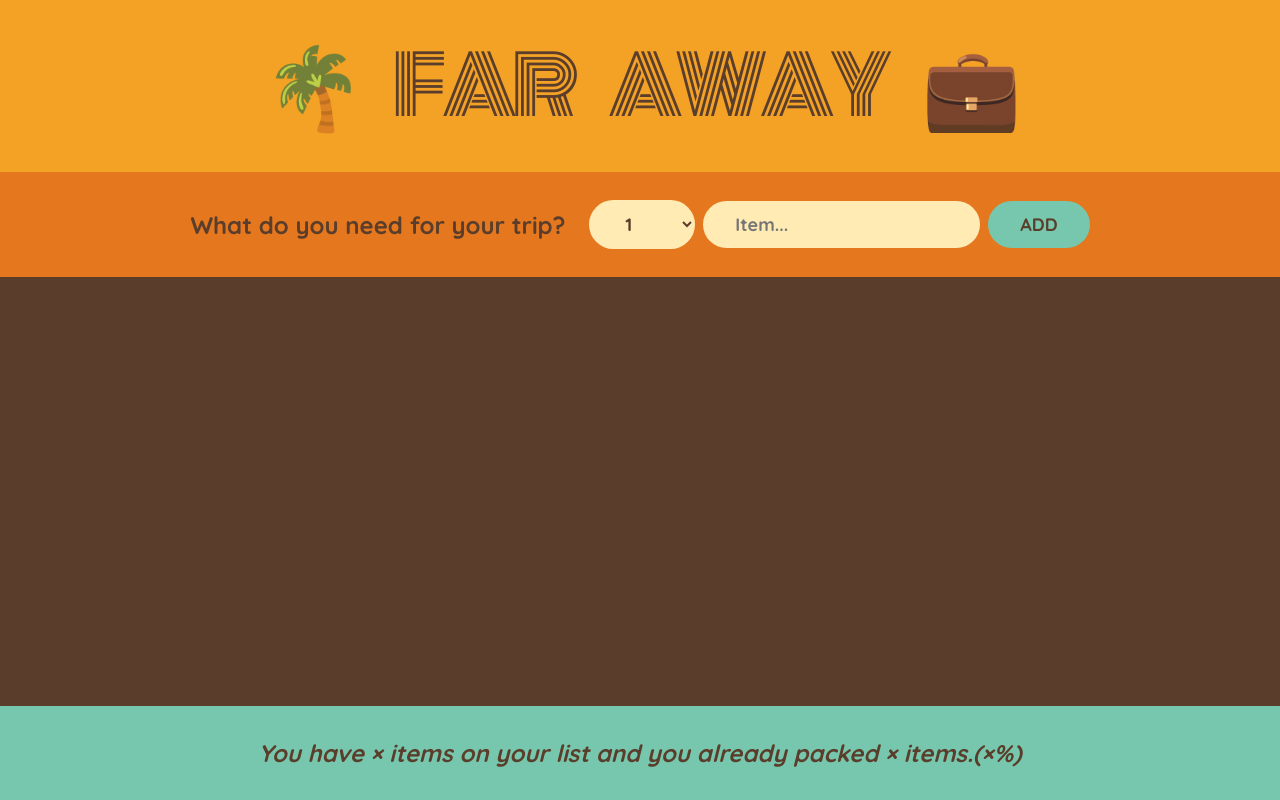
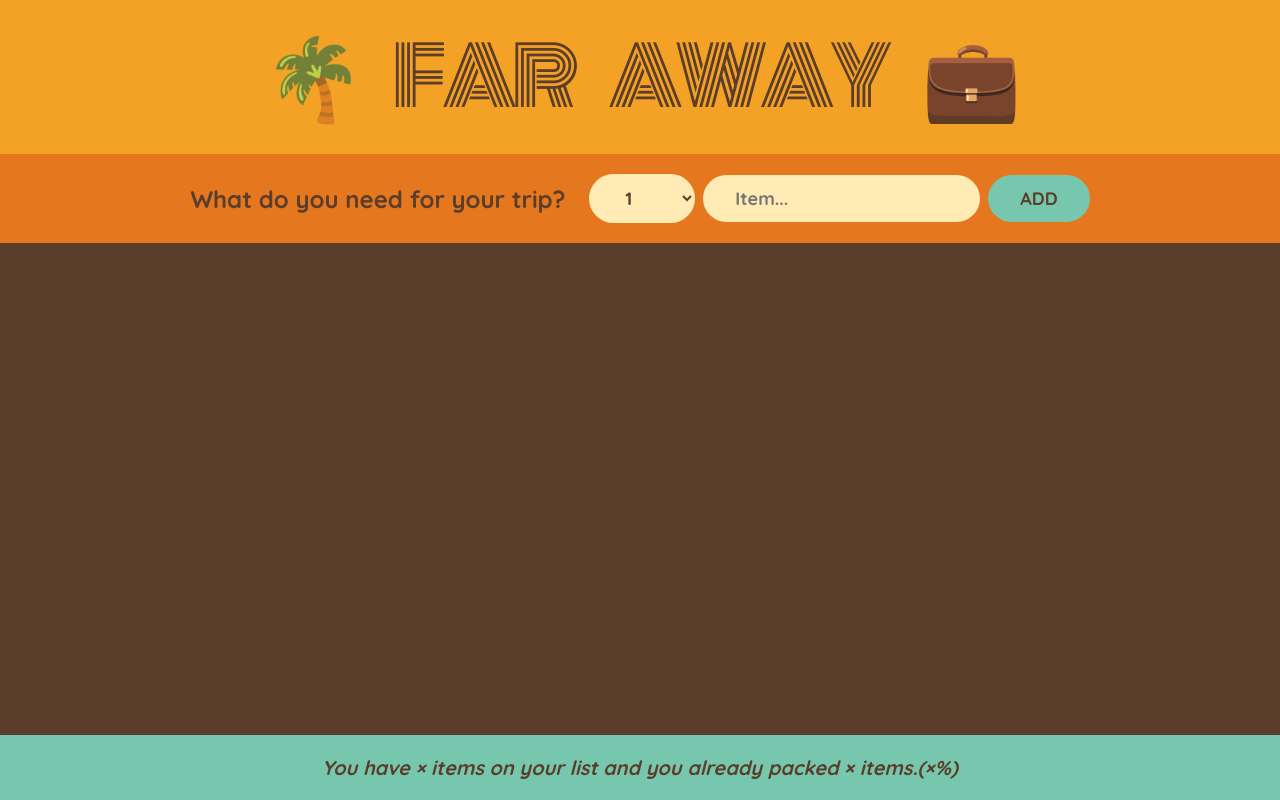
Before and after one commit to HectorKayman/react-travel-list-app, a React (Create React App) app: page / in a window 1280 px wide. Built offline with nearby package versions, Linux system fonts and the light colour scheme; the HTML template or start-up script is replaced by a standard one.

Commit message:
Adjust padding

```diff
--- a/src/index.css
+++ b/src/index.css
@@ -11,7 +11,7 @@ html {
 }
 
 body {
-  font-size: 2.4rem;
+  font-size: 2rem;
   font-family: sans-serif;
   color: #5a3e2b;
   font-family: 'Quicksand';
@@ -34,12 +34,12 @@ h1 {
   font-weight: 400;
   word-spacing: 30px;
   letter-spacing: -5px;
-  padding: 2.4rem 0;
+  padding: 1.5rem 0;
 }
 
 .add-form {
   background-color: #e5771f;
-  padding: 2.8rem 0;
+  padding: 2rem 0;
   display: flex;
   align-items: center;
   justify-content: center;
@@ -129,5 +129,5 @@ input[type='checkbox'] {
   background-color: #76c7ad;
   text-align: center;
   font-weight: 700;
-  padding: 3.2rem 0;
+  padding: 2rem 0;
 }
```
